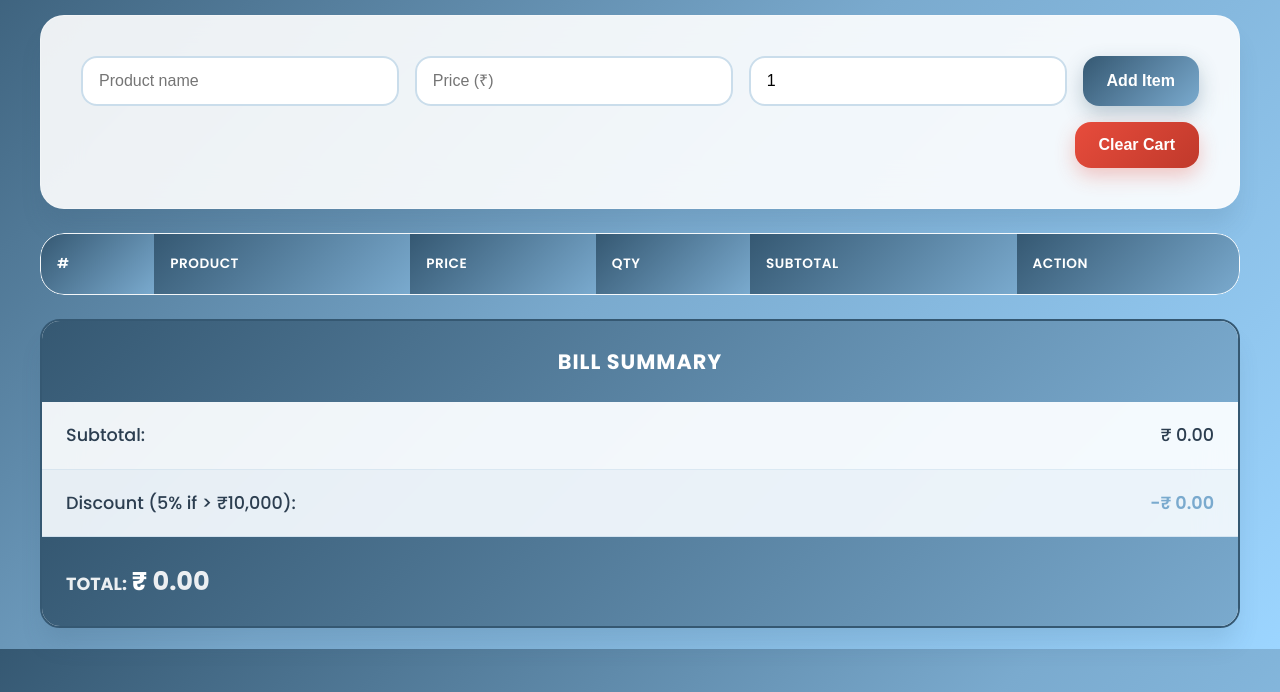
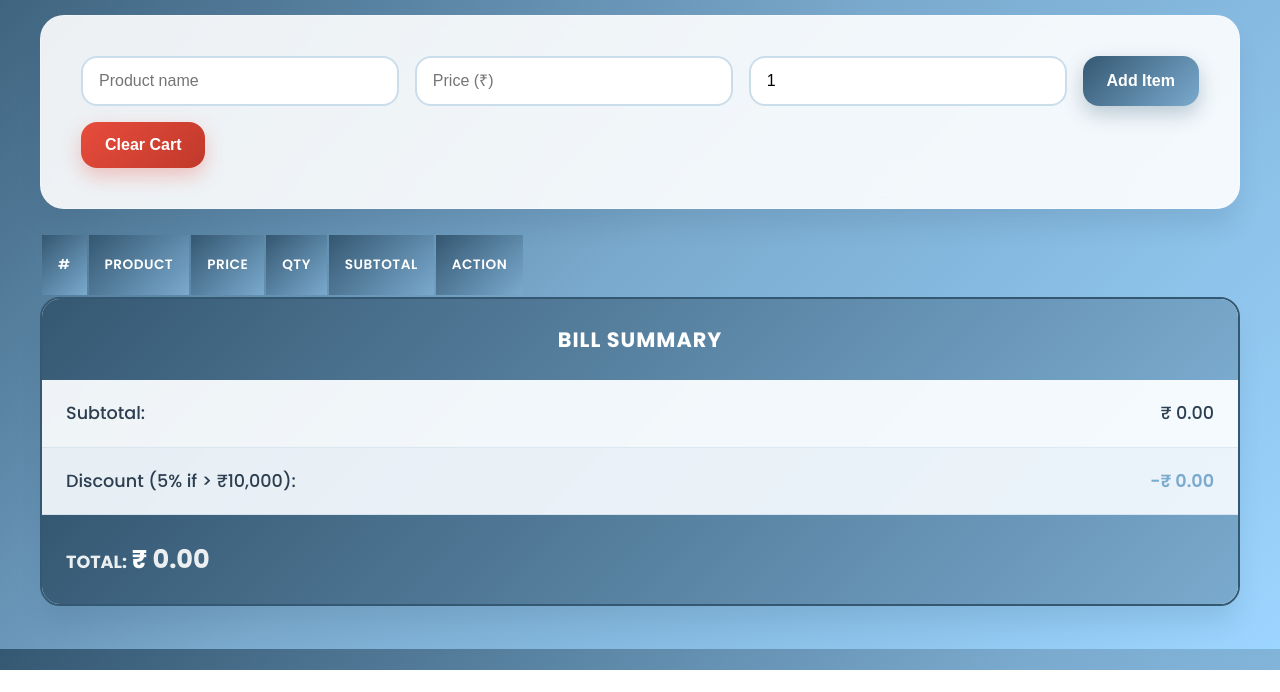
Before and after one commit to prasanna-0806/shopping-cart, a plain HTML site: page index.html in a window 1280 px wide. Shown: the part 151-843 px from the top of the page. After the commit the page ends 821 px from the top, so only its background shows below. Drawn offline with Linux system fonts and the light colour scheme.

Commit message:
Update index.html

```diff
--- a/index.html
+++ b/index.html
@@ -17,14 +17,12 @@
         <input type="number" id="productQty" placeholder="Qty" min="1" value="1" />
         <button class="btn-primary" onclick="addToCart()">Add Item</button>
       </div>
-      <div class="clear-btn-wrapper">
+      <div>
         <button class="btn-danger" id="clearBtn" onclick="clearCart()">Clear Cart</button>
       </div>
     </div>
 
-    <div class="cart-wrapper">
-      <div class="table-container">
-        <table id="cartTable" class="responsive-table">
+    <table id="cartTable">
       <thead>
         <tr>
           <th>#</th>
@@ -37,9 +35,8 @@
       </thead>
       <tbody id="cartBody"></tbody>
     </table>
-      </div>
-    </div>
 
+    <!-- BILL STYLE SUMMARY -->
     <div id="cartSummary" class="bill-section">
       <div class="bill-header">
         <h3>BILL SUMMARY</h3>
```
Lines whose indentation alone changed are shown as unchanged.
